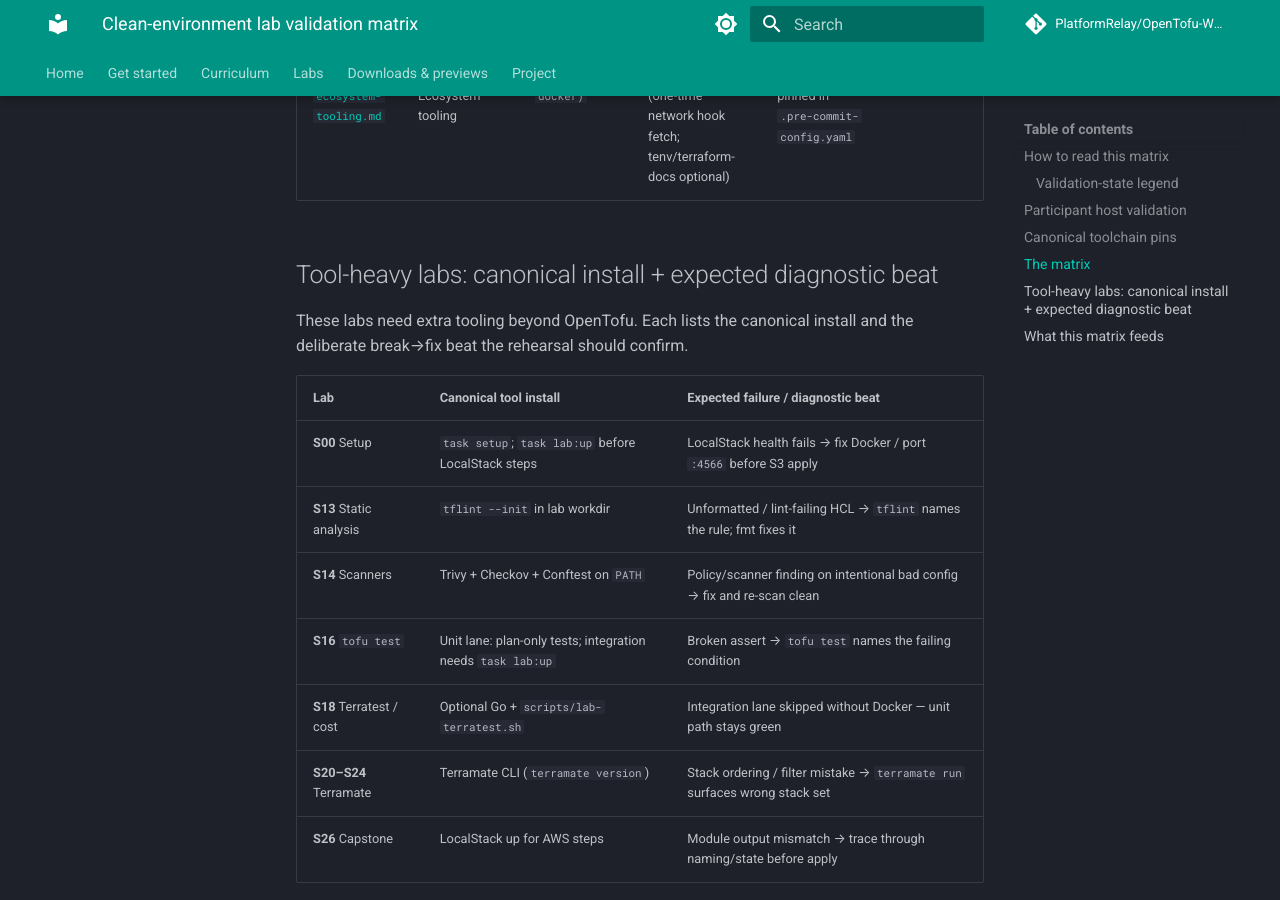
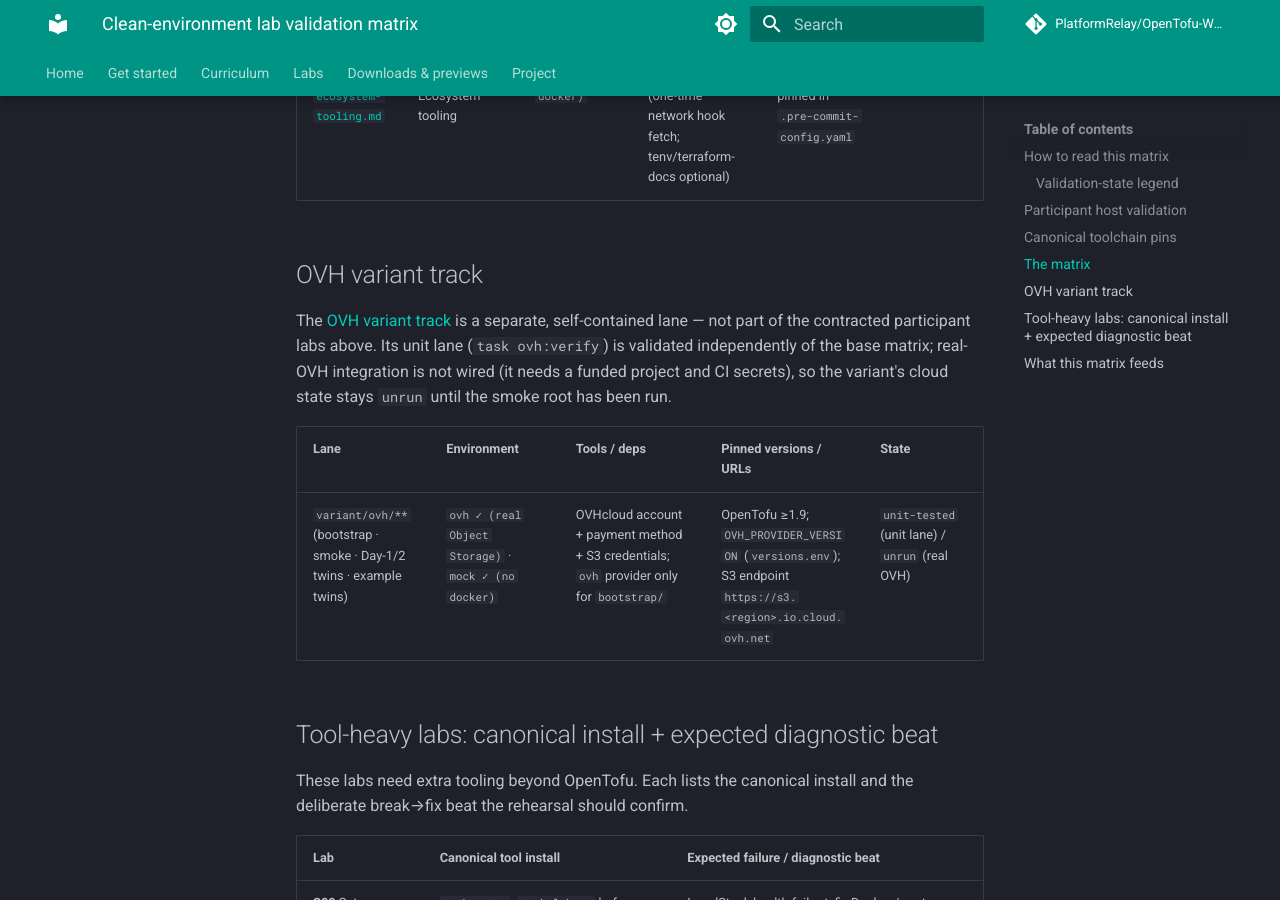
Before and after one commit to PlatformRelay/OpenTofu-Workshop, an MkDocs documentation site: the page built from docs/validation-matrix.md, in a window 1280 px wide and 900 px high, scrolled down 5480 px. Built offline with MkDocs 1.6.1 and Material for MkDocs 9.7.7, drawn with Linux system fonts in a browser that asks for light colours; comment, search, counter and statistics services are not loaded.

Commit message:
📝 docs(docs): document the OVH variant track and the widened gate scope
The contributor docs, the authoring guide and the validation matrix name the
variant lane, the new lint and link-check scope, and what is still unrun
against real OVH.

```diff
--- a/docs/validation-matrix.md
+++ b/docs/validation-matrix.md
@@ -95,6 +95,18 @@
 | [`day-3/27-terragrunt-comparison.md`](https://github.com/PlatformRelay/OpenTofu-Workshop/blob/main/labs/day-3/27-terragrunt-comparison.md) | S27 Terragrunt vs Terramate | `mock ✓ (paper + fixture · no docker)` | None (Terramate only for optional stretch) | read-only fixture HCL only | `unrun` |
 | [`day-3/28-ecosystem-tooling.md`](https://github.com/PlatformRelay/OpenTofu-Workshop/blob/main/labs/day-3/28-ecosystem-tooling.md) | S28 Ecosystem tooling | `mock ✓ (no docker)` | **pre-commit** (one-time network hook fetch; tenv/terraform-docs optional) | hook repos pinned in `.pre-commit-config.yaml` | `unrun` |
 
+## OVH variant track
+
+The [OVH variant track](https://github.com/PlatformRelay/OpenTofu-Workshop/blob/main/variant/ovh/README.md)
+is a separate, self-contained lane — not part of the contracted participant labs above. Its unit lane
+(`task ovh:verify`) is validated independently of the base matrix; real-OVH
+integration is not wired (it needs a funded project and CI secrets), so the
+variant's cloud state stays `unrun` until the smoke root has been run.
+
+| Lane | Environment | Tools / deps | Pinned versions / URLs | State |
+| --- | --- | --- | --- | --- |
+| `variant/ovh/**` (bootstrap · smoke · Day-1/2 twins · example twins) | `ovh ✓ (real Object Storage)` · `mock ✓ (no docker)` | OVHcloud account + payment method + S3 credentials; `ovh` provider only for `bootstrap/` | OpenTofu ≥1.9; `OVH_PROVIDER_VERSION` (`versions.env`); S3 endpoint `https://s3.<region>.io.cloud.ovh.net` | `unit-tested` (unit lane) / `unrun` (real OVH) |
+
 ## Tool-heavy labs: canonical install + expected diagnostic beat
 
 These labs need extra tooling beyond OpenTofu. Each lists the canonical install and the
```
Also changed, not shown: AGENT.md (+2 -2 lines), CONTRIBUTING.md (+4 -4 lines), README.md (+5 -0 lines), docs/authoring-guide.md (+3 -1 lines), docs/claims-verification.md (+3 -2 lines), docs/decisions/0007-validation-and-ci.md (+2 -2 lines).
